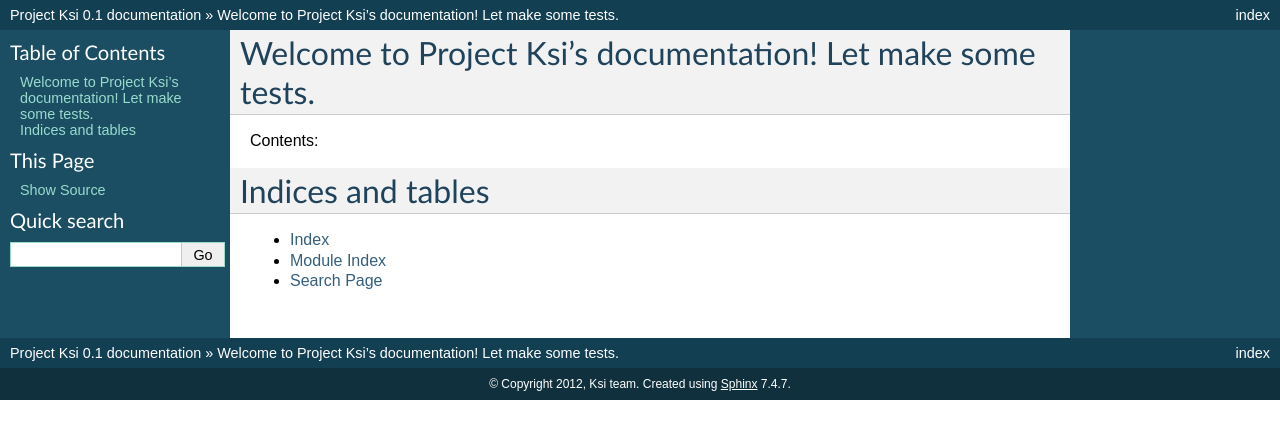
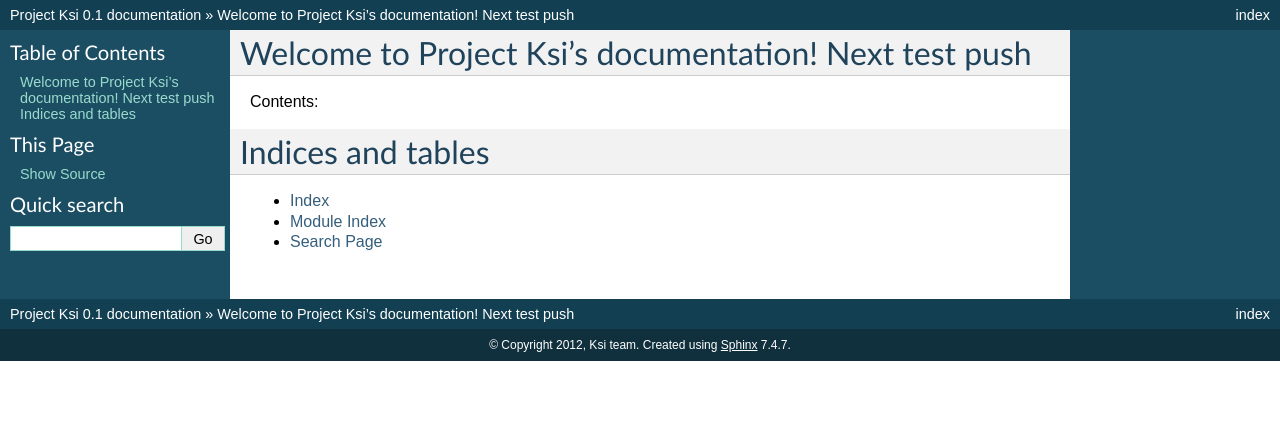
Before and after one commit to wiktor-obrebski/projectksi, a Sphinx documentation site: the page built from docs/source/index.rst, in a window 1280 px wide. Shown: the top 439 px of the page. Built offline with Sphinx 7.4.7, drawn with Linux system fonts in a browser that asks for light colours.

Commit message:
Next test push

```diff
--- a/docs/source/index.rst
+++ b/docs/source/index.rst
@@ -3,7 +3,7 @@
    You can adapt this file completely to your liking, but it should at least
    contain the root `toctree` directive.
 
-Welcome to Project Ksi's documentation! Let make some tests.
+Welcome to Project Ksi's documentation! Next test push
 =======================================
 
 Contents:
```
